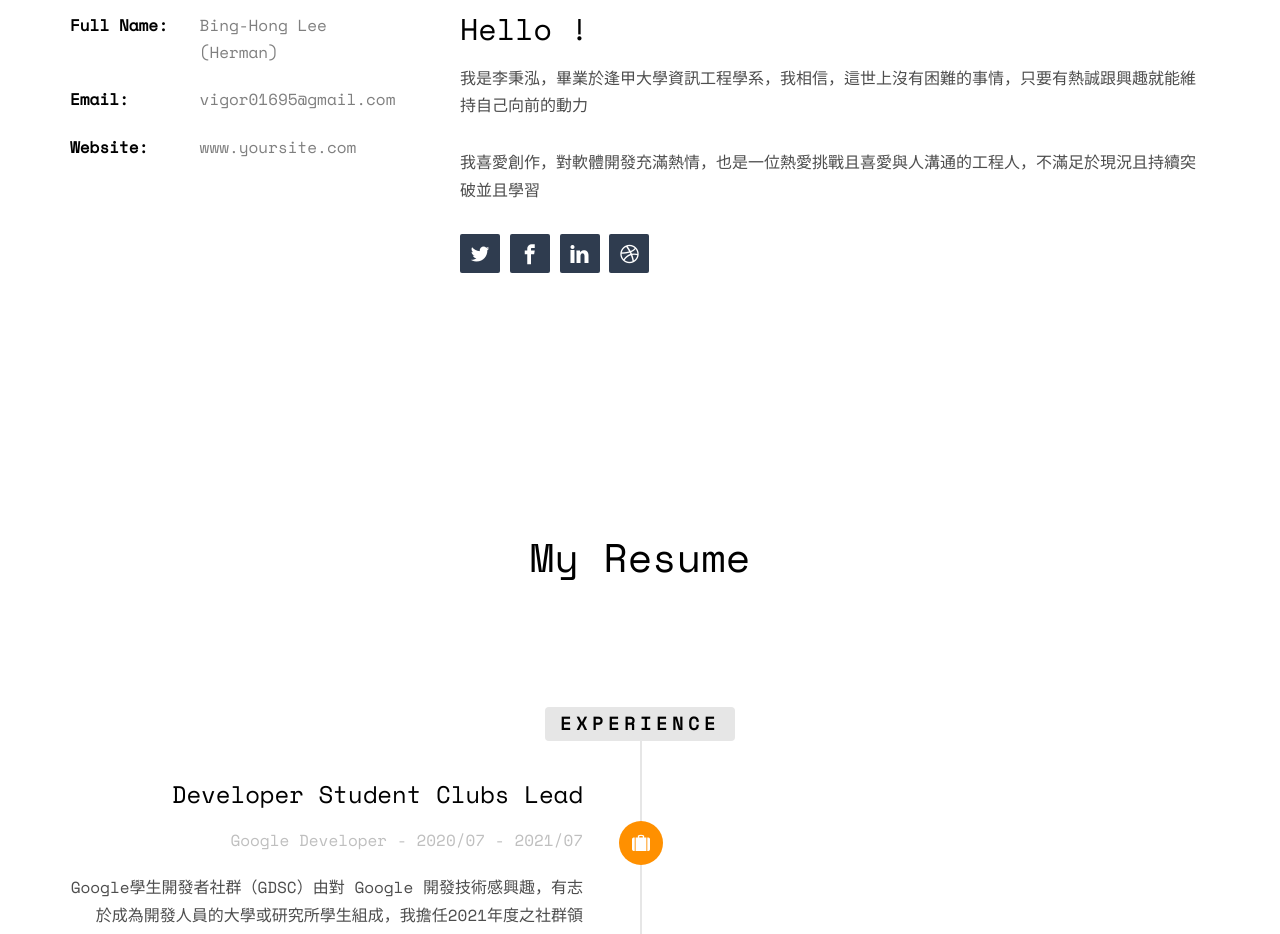
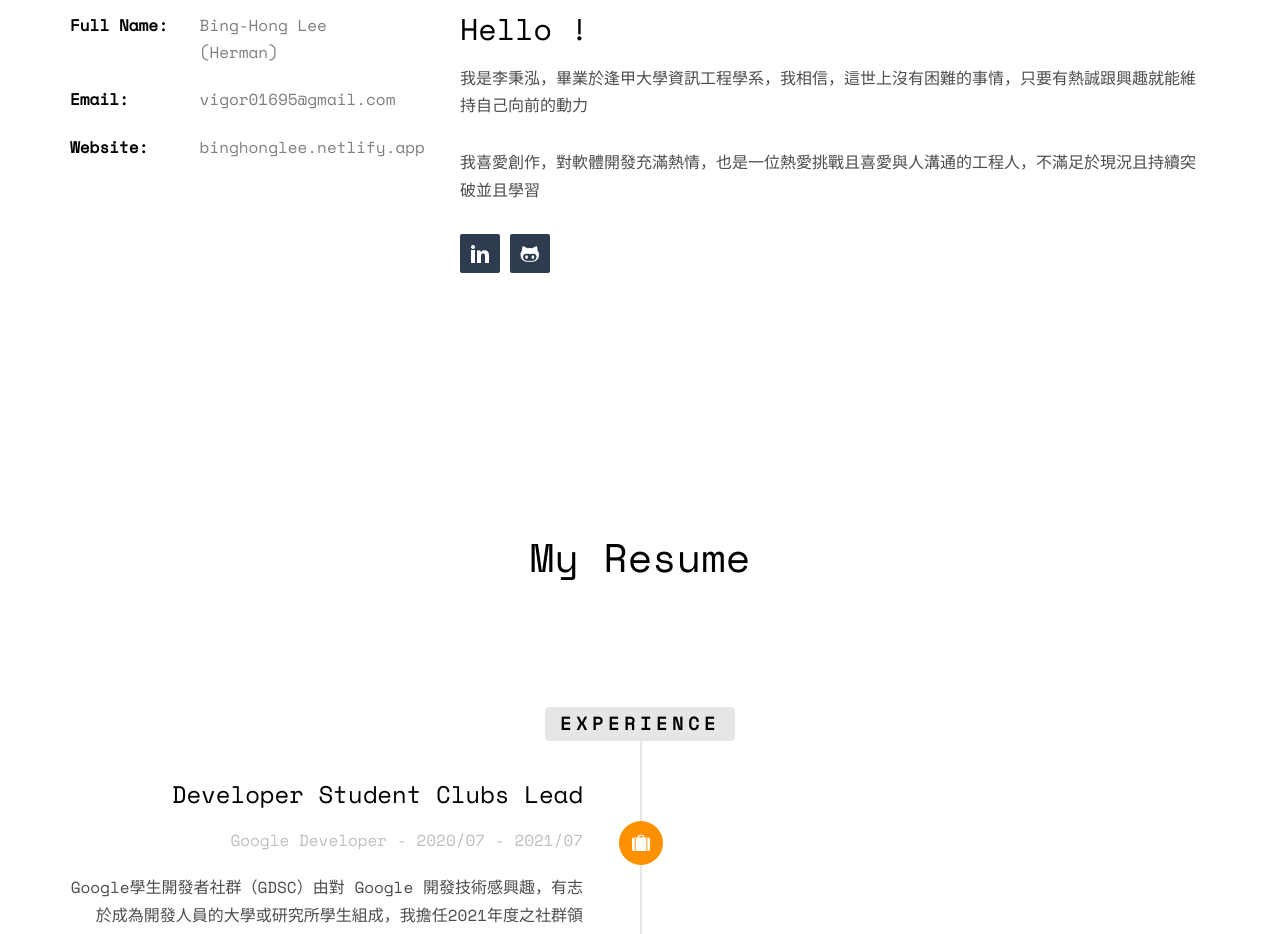
Before and after one commit to cookieopjax/binghonglee.github.io, a plain HTML site: page index.html in a window 1280 px wide. Shown: the part 1060-1994 px from the top of the page. Drawn offline with nearby package versions, Linux system fonts and the light colour scheme; some packages are replaced by stand-ins of ours; no server answers; files whose address does not match are found by name.

Commit message:
some updtae

```diff
--- a/index.html
+++ b/index.html
@@ -95,7 +95,7 @@
 					<ul class="info">
 						<li><span class="first-block">Full Name:</span><span class="second-block">Bing-Hong Lee (Herman)</span></li>
 						<li><span class="first-block">Email:</span><span class="second-block">vigor01695@gmail.com</span></li>
-						<li><span class="first-block">Website:</span><span class="second-block">www.yoursite.com</span></li>
+						<li><span class="first-block">Website:</span><span class="second-block">binghonglee.netlify.app</span></li>
 
 					</ul>
 				</div>
@@ -105,10 +105,8 @@
 					<p>我喜愛創作，對軟體開發充滿熱情，也是一位熱愛挑戰且喜愛與人溝通的工程人，不滿足於現況且持續突破並且學習</p>
 					<p>
 						<ul class="fh5co-social-icons">
-							<li><a href="#"><i class="icon-twitter2"></i></a></li>
-							<li><a href="#"><i class="icon-facebook3"></i></a></li>
-							<li><a href="#"><i class="icon-linkedin2"></i></a></li>
-							<li><a href="#"><i class="icon-dribbble2"></i></a></li>
+							<li><a href="https://www.linkedin.com/in/秉泓-李-84a046165/"><i class="icon-linkedin2"></i></a></li>
+							<li><a href="https://github.com/cookieopjax"><i class="icon-github"></i></a></li>
 						</ul>
 					</p>
 				</div>
```
